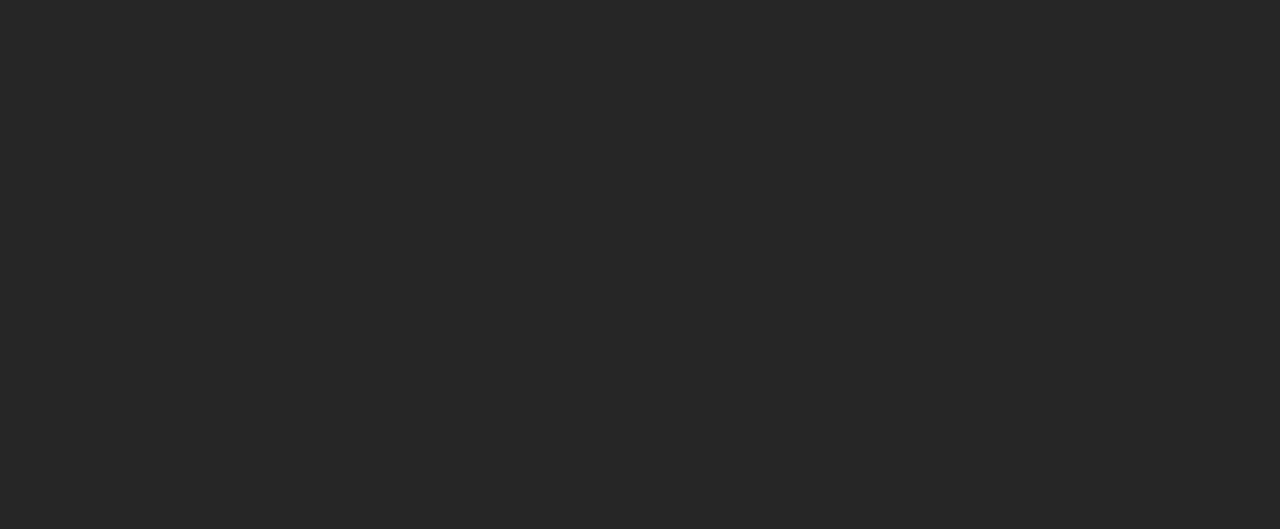
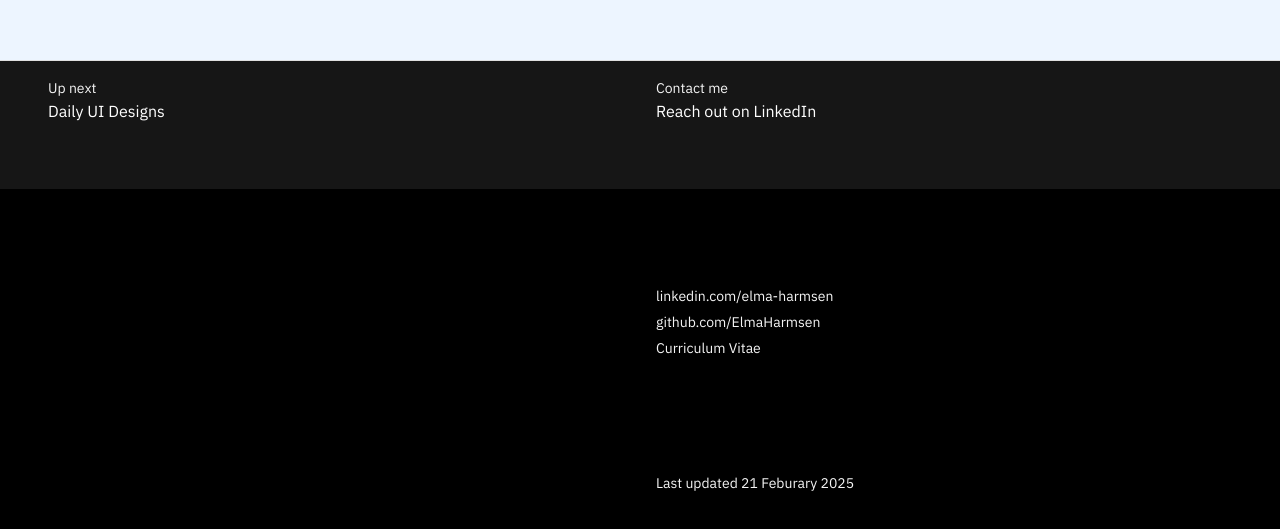
Before and after one commit to ElmaHarmsen/portfolio2025, a Vue app: page / in a window 1280 px wide. Shown: the part 4923-5452 px from the top of the page. Before the commit the page ends 4324 px from the top, so only its background shows below. Built offline with nearby package versions, Linux system fonts and the light colour scheme.

Commit message:
homepage layout donesoos, starting with project page

```diff
--- a/src/App.vue
+++ b/src/App.vue
@@ -1,30 +1,15 @@
 <script setup>
+import { RouterView } from 'vue-router'
 import MainNav from './components/MainNav.vue'
-import HomeSection from './components/HomeSection.vue'
-import BlueContainer from './components/BlueContainer.vue'
-import ProjectsSection from './components/ProjectsSection.vue'
-import AboutSection from './components/AboutSection.vue'
-import DesignerSection from './components/DesignerSection.vue'
-import DeveloperSection from './components/DeveloperSection.vue'
+import FooterSection from './components/FooterSection.vue'
 </script>
 
 <template>
   <section id="view">
     <MainNav />
-    <HomeSection />
-    <BlueContainer />
-    <ProjectsSection />
-    <AboutSection />
-    <DesignerSection />
-    <DeveloperSection />
+    <RouterView />
+    <FooterSection />
   </section>
 </template>
 
-<style scoped lang="scss">
-#view {
-  display: grid;
-  grid-template-columns: repeat(16, 1fr);
-  gap: 10rem 2rem;
-  width: 100%;
-}
-</style>
+<style scoped lang="scss"></style>
--- a/src/assets/base.css
+++ b/src/assets/base.css
@@ -4,7 +4,7 @@
   --clr-white-10: #f4f4f4;
   --clr-white-mute: #f2f2f2;
 
-  --clr-gray: #000000;
+  --clr-black: #000000;
   --clr-gray-100: #161616;
   --clr-gray-90: #262626;
   --clr-gray-80: #393939;
--- /dev/null
+++ b/src/components/FooterSection.vue
@@ -0,0 +1,112 @@
+<script setup>
+import { RouterLink } from 'vue-router'
+</script>
+
+<template>
+  <section class="section">
+    <div class="container buttons">
+      <!-- needs to be dynamic based on the current page -->
+      <RouterLink to="/uidesigns" class="button">
+        <div>
+          <h4>Up next</h4>
+          <h3>Daily UI Designs</h3>
+        </div>
+      </RouterLink>
+      <a href="https://www.linkedin.com/in/elma-harmsen/" class="button" target="_blank">
+        <div>
+          <h4>Contact me</h4>
+          <h3>Reach out on LinkedIn</h3>
+        </div>
+      </a>
+    </div>
+    <div class="container footer">
+      <div class="container__links">
+        <a href="https://www.linkedin.com/in/elma-harmsen/" class="link-element" target="_blank"
+          ><h4>linkedin.com/elma-harmsen</h4></a
+        >
+        <a href="https://github.com/ElmaHarmsen" class="link-element" target="_blank"
+          ><h4>github.com/ElmaHarmsen</h4></a
+        >
+        <a><h4>Curriculum Vitae</h4></a>
+      </div>
+      <h4 class="text-element">Last updated 21 Feburary 2025</h4>
+    </div>
+  </section>
+</template>
+
+<style scoped lang="scss">
+.section {
+  grid-column-start: 1;
+  grid-column-end: 17;
+  width: 100%;
+
+  .container {
+    display: grid;
+    grid-template-columns: repeat(2, 1fr);
+    align-items: start;
+
+    &__links,
+    .text-element {
+      grid-column-start: 2;
+      grid-column-end: 3;
+      display: flex;
+      flex-flow: column nowrap;
+      row-gap: 0.25rem;
+      width: fit-content;
+
+      .link-element {
+        transition: 0.1s ease;
+      }
+
+      .link-element:hover {
+        text-decoration: underline solid var(--clr-white-10) 1.5px;
+      }
+    }
+
+    .text-element {
+      align-self: flex-end;
+    }
+
+    h4 {
+      color: var(--clr-white-10);
+    }
+  }
+
+  .buttons {
+    background-color: var(--clr-gray-100);
+    height: 128px;
+    padding: 0 2rem;
+
+    .button {
+      display: flex;
+      flex-flow: column nowrap;
+      row-gap: 0.25rem;
+      padding: 1rem;
+      height: 100%;
+      transition: 0.1s ease;
+    }
+
+    .button:hover {
+      cursor: pointer;
+      background-color: var(--clr-gray-90);
+    }
+
+    h3 {
+      color: var(--clr-white);
+    }
+  }
+
+  .footer {
+    background-color: var(--clr-black);
+    height: 370px;
+    padding: 6rem 0 4rem 0;
+    gap: 32px;
+  }
+
+  &__content {
+    display: grid;
+    grid-template-columns: repeat(2, 1fr);
+    gap: 32px;
+  }
+}
+</style>
--- a/src/components/MainNav.vue
+++ b/src/components/MainNav.vue
@@ -1,4 +1,6 @@
-<script setup></script>
+<script setup>
+// import { RouterLink, RouterView } from 'vue-router'
+</script>
 
 <template>
   <section class="navigation">
@@ -60,11 +62,11 @@
       column-gap: 0.5rem;
       height: 100%;
       padding: 0 1rem;
-      transition: 0.15s ease;
+      transition: 0.1s ease;
 
       h4 {
         color: var(--clr-gray-70);
-        transition: 0.15s ease;
+        transition: 0.1s ease;
       }
 
       .icon {
--- /dev/null
+++ b/src/components/ProjectHeader.vue
@@ -0,0 +1,7 @@
+<script setup></script>
+
+<template>
+  <section>
+    <h1>hello world</h1>
+  </section>
+</template>
--- a/src/router/index.js
+++ b/src/router/index.js
@@ -10,12 +10,19 @@ const router = createRouter({
       component: HomeView,
     },
     {
-      path: '/about',
-      name: 'about',
-      // route level code-splitting
-      // this generates a separate chunk (About.[hash].js) for this route
-      // which is lazy-loaded when the route is visited.
-      component: () => import('../views/AboutView.vue'),
+      path: '/uidesigns',
+      name: 'uidesigns',
+      component: () => import('../views/DesignView.vue'),
+    },
+    {
+      path: '/uxresearch',
+      name: 'uxresearch',
+      component: () => import('../views/ResearchView.vue'),
+    },
+    {
+      path: '/development',
+      name: 'development',
+      component: () => import('../views/DevelopmentView.vue'),
     },
   ],
 })
--- /dev/null
+++ b/src/views/DesignView.vue
@@ -0,0 +1,9 @@
+<script setup>
+import ProjectHeader from '@/components/ProjectHeader.vue'
+</script>
+
+<template>
+  <main>
+    <ProjectHeader />
+  </main>
+</template>
--- a/src/views/HomeView.vue
+++ b/src/views/HomeView.vue
@@ -1,5 +1,29 @@
-<script setup></script>
+<script setup>
+import HomeSection from '../components/HomeSection.vue'
+import BlueContainer from '../components/BlueContainer.vue'
+import ProjectsSection from '../components/ProjectsSection.vue'
+import AboutSection from '../components/AboutSection.vue'
+import DesignerSection from '../components/DesignerSection.vue'
+import DeveloperSection from '../components/DeveloperSection.vue'
+</script>
 
 <template>
-  <main></main>
+  <main class="view">
+    <HomeSection />
+    <BlueContainer />
+    <ProjectsSection />
+    <AboutSection />
+    <DesignerSection />
+    <DeveloperSection />
+    <BlueContainer />
+  </main>
 </template>
+
+<style scoped lang="scss">
+.view {
+  display: grid;
+  grid-template-columns: repeat(16, 1fr);
+  gap: 10rem 2rem;
+  width: 100%;
+}
+</style>
```
Also changed, not shown: src/views/DevelopmentView.vue (added), src/views/ResearchView.vue (added).
